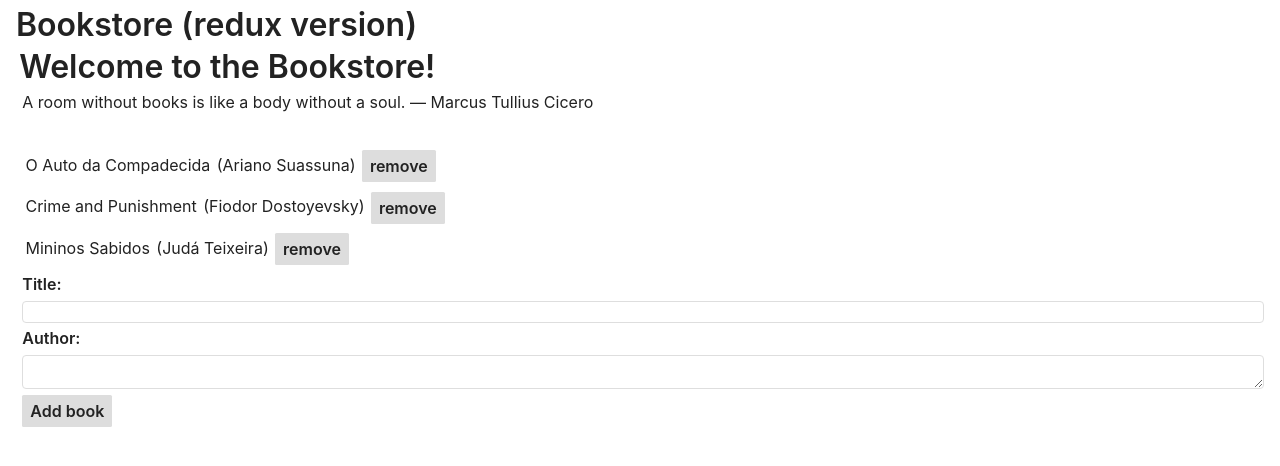
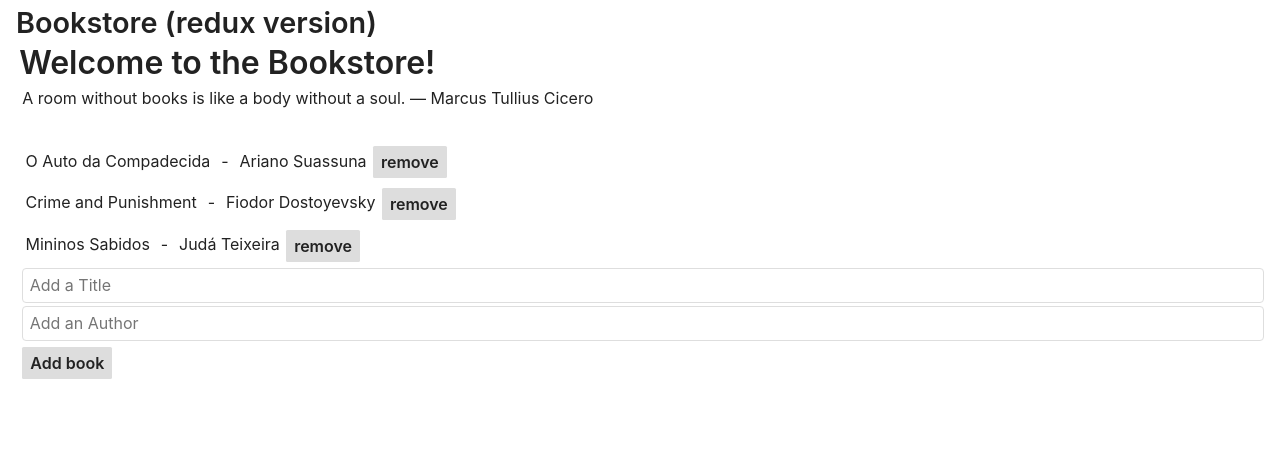
Before and after one commit to mrjuda/bookstore-redux, a React (Create React App) app: page / in a window 1280 px wide. Shown: the top 466 px of the page. Built offline with nearby package versions, Linux system fonts and the light colour scheme.

Commit message:
Fix linter typos

```diff
--- a/src/app/store.js
+++ b/src/app/store.js
@@ -1,4 +1,4 @@
-import { configureStore } from '@reduxjs/toolkit'
+import { configureStore } from '@reduxjs/toolkit';
 import booksReducer from '../features/books/booksSlice';
 
 export default configureStore({
--- a/src/features/books/AddBookForm.js
+++ b/src/features/books/AddBookForm.js
@@ -35,16 +35,19 @@ export const AddBookForm = () => {
   return (
     <section>
       <form>
-        <label htmlFor="postTitle">Title:</label>
         <input
           type="text"
+          className="add-book-text"
+          placeholder="Add a Title"
           id="postTitle"
           name="postTitle"
           value={title}
           onChange={onTitleChanged}
         />
-        <label htmlFor="bookAuthor">Author:</label>
-        <textarea
+        <input
+          type="text"
+          className="add-book-text"
+          placeholder="Add an Author"
           id="bookAuthor"
           name="bookAuthor"
           value={author}
--- a/src/features/books/BooksList.js
+++ b/src/features/books/BooksList.js
@@ -1,18 +1,19 @@
 // BooksList.js
 
-import React from "react";
-import { useSelector } from "react-redux";
+import React from 'react';
+import { useSelector } from 'react-redux';
 
 export const BooksList = () => {
-  const books = useSelector(state => state.books);
+  const books = useSelector((state) => state.books);
 
-  const renderedBooks = books.map(book => (
+  const renderedBooks = books.map((book) => (
     <li className="book" key={book.id}>
       <span>{book.title}</span>
-      <span className="book-author">({book.author.substring(0, 100)})</span>
+      <span> - </span>
+      <span className="book-author">{book.author.substring(0, 100)}</span>
       <button type="button">remove</button>
     </li>
-  ))
+  ));
 
   return (
     <section className="WebPage">
@@ -32,3 +33,5 @@ export const BooksList = () => {
     </section>
   );
 };
+
+export default BooksList;
--- a/src/features/books/styles/AddBookForm.css
+++ b/src/features/books/styles/AddBookForm.css
@@ -1,7 +1,7 @@
 .add-book-container {
-  display: -webkit-box;
-  display: -ms-flexbox;
-  display: flex;
+  display: -webkit-box !important;
+  display: -ms-flexbox !important;
+  display: flex !important;
   -webkit-box-pack: justify;
       -ms-flex-pack: justify;
           justify-content: space-between;
--- a/src/features/books/styles/AddBookForm.scss
+++ b/src/features/books/styles/AddBookForm.scss
@@ -1,8 +1,8 @@
-// AddBook.scss
+// AddBookForm.scss
 
 .add-book-container {
-  display: flex;
-  justify-content: space-between;
+  display: flex !important;
+  justify-content: space-between ;
   gap: 0.6rem;
   margin: 1rem 0;
   padding: 0;
--- a/src/index.css
+++ b/src/index.css
@@ -1,14 +1,21 @@
 * {
   margin: 0.2rem !important;
-  padding: 0 !important;
   color: #222 !important;
   list-style-type: none;
   text-decoration: none;
 }
 
+ul {
+  padding: 0;
+}
+
 h1 {
-  font-size: 2rem;
+  font-size: 1.8rem;
   color: #444;
+}
+
+input {
+  padding: 0.4rem !important;
 }
 
 button {
--- a/src/index.scss
+++ b/src/index.scss
@@ -2,15 +2,23 @@
 
 * {
   margin: 0.2rem !important;
-  padding: 0 !important;
+  // padding: 0.2rem !important;
   color: #222 !important;
   list-style-type: none;
   text-decoration: none;
 }
 
+ul {
+  padding: 0;
+}
+
 h1 {
-  font-size: 2rem;
+  font-size: 1.8rem;
   color: #444;
+}
+
+input {
+  padding: 0.4rem !important;
 }
 
 button {
```
Also changed, not shown: src/index.js (+8 -11 lines), 2 other files (tests, documents, lock files or other folders).
